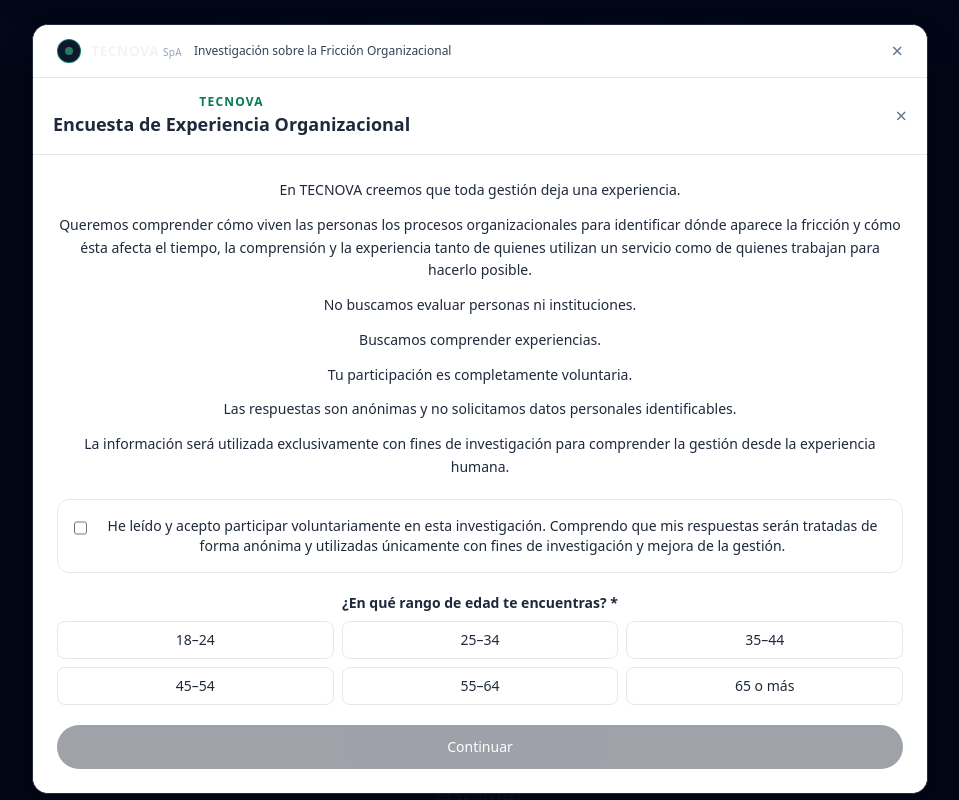
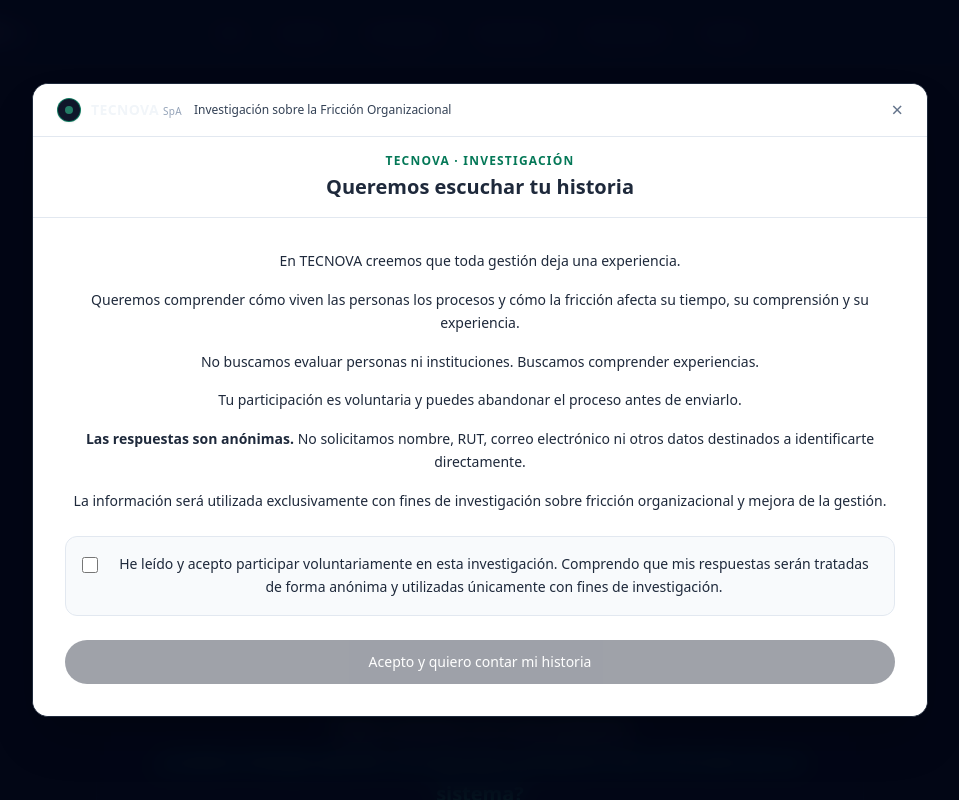
Before and after one commit to tecnova1/tecnova-platform, a Next.js app: page / in a window 1280 px wide. Both pictures are taken after a click on the button "Participar en la Investigación". Shown: the top 800 px of the page, without its empty margins (160-1119 px from the left). Built offline with nearby package versions, Linux system fonts and the light colour scheme.

Commit message:
refactor: turn IFC survey into conversational story flow

```diff
--- a/components/ui/EncuestaInvestigacion.tsx
+++ b/components/ui/EncuestaInvestigacion.tsx
@@ -1,17 +1,10 @@
 'use client';
 
-import { useMemo, useState } from 'react';
+import { useState } from 'react';
 
 type Role = 'usuario' | 'trabajador';
 
-const AGE_RANGES = [
-  '18–24',
-  '25–34',
-  '35–44',
-  '45–54',
-  '55–64',
-  '65 o más',
-] as const;
+const AGE_RANGES = ['18–24', '25–34', '35–44', '45–54', '55–64', '65 o más'];
 
 const USER_DIFFICULTIES = [
   'Información poco clara',
@@ -33,17 +26,16 @@ const WORKER_DIFFICULTIES = [
   'Otro',
 ];
 
-const MOMENTS = ['Antes de iniciar', 'Durante el proceso', 'Esperando respuesta', 'Al finalizar', 'Nunca sentí incertidumbre'];
+const USER_MOMENTS = ['Antes de iniciar', 'Durante el proceso', 'Esperando respuesta', 'Al finalizar', 'Nunca sentí incertidumbre'];
 const WORKER_MOMENTS = ['Antes de iniciar', 'Durante la ejecución', 'Esperando otra unidad', 'Al finalizar', 'Fue permanente durante todo el proceso'];
 
 export const EncuestaInvestigacion = ({ onClose }: { onClose: () => void }) => {
   const [consent, setConsent] = useState(false);
   const [ageRange, setAgeRange] = useState('');
   const [role, setRole] = useState<Role | ''>('');
-  const [step, setStep] = useState<'intro' | 'role' | 'experience' | 'sent'>('intro');
-  const [location, setLocation] = useState('');
-  const [organization, setOrganization] = useState('');
-  const [experience, setExperience] = useState('');
+  const [step, setStep] = useState<'consent' | 'story' | 'context' | 'sent'>('consent');
+  const [placeOrOrganization, setPlaceOrOrganization] = useState('');
+  const [story, setStory] = useState('');
   const [friction, setFriction] = useState('');
   const [difficulties, setDifficulties] = useState<string[]>([]);
   const [moment, setMoment] = useState('');
@@ -52,10 +44,7 @@ export const EncuestaInvestigacion = ({ onClose }: { onClose: () => void }) => {
 
   const isWorker = role === 'trabajador';
   const difficultyOptions = isWorker ? WORKER_DIFFICULTIES : USER_DIFFICULTIES;
-  const momentOptions = isWorker ? WORKER_MOMENTS : MOMENTS;
-
-  const canContinueIntro = consent && !!ageRange;
-  const canContinueRole = !!role;
+  const momentOptions = isWorker ? WORKER_MOMENTS : USER_MOMENTS;
 
   const toggleDifficulty = (item: string) => {
     setDifficulties((current) =>
@@ -63,27 +52,25 @@ export const EncuestaInvestigacion = ({ onClose }: { onClose: () => void }) => {
     );
   };
 
-  const payload = useMemo(
-    () => ({
+  const submit = async () => {
+    if (!role || !ageRange || !story || !friction || !moment || difficulties.length === 0) return;
+    setStatus('sending');
+
+    const payload = {
       survey: 'IFC',
-      survey_version: '1.0-native',
+      survey_version: '1.0-native-conversational',
       submitted_at_client: new Date().toISOString(),
+      consent: true,
+      anonymous: true,
       age_range: ageRange,
       role,
-      location: isWorker ? undefined : location,
-      organization: isWorker ? organization : undefined,
-      experience,
+      place_or_organization: placeOrOrganization,
+      story,
       friction_1_5: Number(friction),
       main_difficulties: difficulties,
       greatest_uncertainty_or_difficulty_moment: moment,
       proposed_change: change,
-    }),
-    [ageRange, role, location, organization, experience, friction, difficulties, moment, change, isWorker]
-  );
-
-  const submit = async () => {
-    if (!role || !ageRange || !experience || !friction || !moment || !change || difficulties.length === 0) return;
-    setStatus('sending');
+    };
 
     try {
       const response = await fetch('/api/investigacion', {
@@ -92,43 +79,65 @@ export const EncuestaInvestigacion = ({ onClose }: { onClose: () => void }) => {
         body: JSON.stringify(payload),
       });
 
-      if (!response.ok) throw new Error('No fue posible registrar la respuesta.');
+      if (!response.ok) throw new Error('No fue posible registrar la historia.');
       setStep('sent');
     } catch {
       setStatus('error');
     } finally {
-      if (status !== 'error') setStatus('idle');
+      setStatus('idle');
     }
   };
 
-  const title = step === 'sent' ? 'Gracias por participar' : 'Encuesta de Experiencia Organizacional';
-
   return (
     <div className="flex h-full min-h-[500px] flex-col bg-white text-slate-800">
-      <div className="flex items-center justify-between border-b border-slate-200 px-5 py-4">
-        <div>
-          <p className="text-xs font-semibold uppercase tracking-widest text-emerald-700">TECNOVA</p>
-          <h3 className="text-lg font-semibold">{title}</h3>
+      {step !== 'sent' && (
+        <div className="border-b border-slate-200 px-6 py-4">
+          <p className="text-xs font-semibold uppercase tracking-widest text-emerald-700">TECNOVA · Investigación</p>
+          <h3 className="mt-1 text-xl font-semibold">Queremos escuchar tu historia</h3>
         </div>
-        <button onClick={onClose} aria-label="Cerrar encuesta" className="text-xl text-slate-500 hover:text-slate-900">×</button>
-      </div>
+      )}
 
-      {step === 'intro' && (
-        <div className="flex-1 space-y-5 overflow-y-auto p-6">
-          <div className="space-y-3 text-sm leading-relaxed">
+      {step === 'consent' && (
+        <div className="flex-1 space-y-6 overflow-y-auto p-6 sm:p-8">
+          <div className="space-y-4 text-sm leading-relaxed">
             <p>En TECNOVA creemos que toda gestión deja una experiencia.</p>
-            <p>Queremos comprender cómo viven las personas los procesos organizacionales para identificar dónde aparece la fricción y cómo ésta afecta el tiempo, la comprensión y la experiencia tanto de quienes utilizan un servicio como de quienes trabajan para hacerlo posible.</p>
-            <p>No buscamos evaluar personas ni instituciones.</p>
-            <p>Buscamos comprender experiencias.</p>
-            <p>Tu participación es completamente voluntaria.</p>
-            <p>Las respuestas son anónimas y no solicitamos datos personales identificables.</p>
-            <p>La información será utilizada exclusivamente con fines de investigación para comprender la gestión desde la experiencia humana.</p>
+            <p>Queremos comprender cómo viven las personas los procesos y cómo la fricción afecta su tiempo, su comprensión y su experiencia.</p>
+            <p>No buscamos evaluar personas ni instituciones. Buscamos comprender experiencias.</p>
+            <p>Tu participación es voluntaria y puedes abandonar el proceso antes de enviarlo.</p>
+            <p><strong>Las respuestas son anónimas.</strong> No solicitamos nombre, RUT, correo electrónico ni otros datos destinados a identificarte directamente.</p>
+            <p>La información será utilizada exclusivamente con fines de investigación sobre fricción organizacional y mejora de la gestión.</p>
           </div>
 
-          <label className="flex gap-3 rounded-xl border border-slate-200 p-4 text-sm">
-            <input type="checkbox" checked={consent} onChange={(e) => setConsent(e.target.checked)} className="mt-1 h-4 w-4" />
-            <span>He leído y acepto participar voluntariamente en esta investigación. Comprendo que mis respuestas serán tratadas de forma anónima y utilizadas únicamente con fines de investigación y mejora de la gestión.</span>
+          <label className="flex gap-3 rounded-xl border border-slate-200 bg-slate-50 p-4 text-sm leading-relaxed">
+            <input type="checkbox" checked={consent} onChange={(e) => setConsent(e.target.checked)} className="mt-1 h-4 w-4 shrink-0" />
+            <span>He leído y acepto participar voluntariamente en esta investigación. Comprendo que mis respuestas serán tratadas de forma anónima y utilizadas únicamente con fines de investigación.</span>
           </label>
+
+          <button disabled={!consent} onClick={() => setStep('story')} className="w-full rounded-full bg-slate-900 px-6 py-3 text-sm font-medium text-white disabled:cursor-not-allowed disabled:opacity-40">
+            Acepto y quiero contar mi historia
+          </button>
+        </div>
+      )}
+
+      {step === 'story' && (
+        <div className="flex-1 space-y-6 overflow-y-auto p-6 sm:p-8">
+          <div className="space-y-2">
+            <h4 className="text-lg font-semibold">Cuéntanos qué pasó</h4>
+            <p className="text-sm leading-relaxed text-slate-600">
+              No necesitas responder como si fuera una encuesta. Cuéntanos, con tus propias palabras, qué gestión, trámite o proceso viviste y qué ocurrió.
+            </p>
+          </div>
+
+          <div>
+            <label className="mb-2 block text-sm font-semibold">Tu historia *</label>
+            <textarea
+              autoFocus
+              value={story}
+              onChange={(e) => setStory(e.target.value)}
+              placeholder="Cuéntanos la experiencia desde el principio. ¿Qué necesitabas hacer? ¿Qué ocurrió? ¿Cómo fue el recorrido?"
+              className="field min-h-48"
+            />
+          </div>
 
           <div>
             <label className="mb-2 block text-sm font-semibold">¿En qué rango de edad te encuentras? *</label>
@@ -141,74 +150,46 @@ export const EncuestaInvestigacion = ({ onClose }: { onClose: () => void }) => {
             </div>
           </div>
 
-          <button disabled={!canContinueIntro} onClick={() => setStep('role')} className="w-full rounded-full bg-slate-900 px-6 py-3 text-sm font-medium text-white disabled:cursor-not-allowed disabled:opacity-40">
+          <button disabled={!story.trim() || !ageRange} onClick={() => setStep('context')} className="w-full rounded-full bg-slate-900 px-6 py-3 text-sm font-medium text-white disabled:cursor-not-allowed disabled:opacity-40">
             Continuar
           </button>
         </div>
       )}
 
-      {step === 'role' && (
-        <div className="flex-1 space-y-5 overflow-y-auto p-6">
+      {step === 'context' && (
+        <div className="flex-1 space-y-6 overflow-y-auto p-6 sm:p-8">
           <div>
-            <h4 className="text-base font-semibold">Hoy respondes como: *</h4>
-            <p className="mt-1 text-sm text-slate-600">La encuesta adapta las preguntas según tu experiencia.</p>
+            <h4 className="text-lg font-semibold">Ayúdanos a comprender mejor la historia</h4>
+            <p className="mt-1 text-sm text-slate-600">Estas preguntas no buscan calificarte. Sólo nos ayudan a interpretar lo que nos contaste.</p>
           </div>
-          <div className="grid gap-3">
-            <button type="button" onClick={() => setRole('usuario')} className={`rounded-xl border p-4 text-left ${role === 'usuario' ? 'border-emerald-600 bg-emerald-50' : 'border-slate-200'}`}>
-              <strong>Usuario de un servicio</strong>
-            </button>
-            <button type="button" onClick={() => setRole('trabajador')} className={`rounded-xl border p-4 text-left ${role === 'trabajador' ? 'border-emerald-600 bg-emerald-50' : 'border-slate-200'}`}>
-              <strong>Trabajador de una organización</strong>
-            </button>
-          </div>
-          <button disabled={!canContinueRole} onClick={() => setStep('experience')} className="w-full rounded-full bg-slate-900 px-6 py-3 text-sm font-medium text-white disabled:opacity-40">
-            Continuar
-          </button>
-        </div>
-      )}
-
-      {step === 'experience' && (
-        <div className="flex-1 space-y-6 overflow-y-auto p-6">
-          {!isWorker ? (
-            <>
-              <div>
-                <h4 className="font-semibold">Experiencia del Usuario</h4>
-                <p className="mt-1 text-sm text-slate-600">Queremos comprender cómo viviste esta experiencia. No estamos evaluando personas ni instituciones.</p>
-              </div>
-              <Field label="¿Dónde ocurrió esta experiencia? *">
-                <input value={location} onChange={(e) => setLocation(e.target.value)} placeholder="Ingresa el nombre del lugar..." className="field" />
-              </Field>
-            </>
-          ) : (
-            <>
-              <div>
-                <h4 className="font-semibold">Experiencia del Trabajador</h4>
-                <p className="mt-1 text-sm text-slate-600">Queremos comprender cómo viviste este proceso de trabajo. No buscamos evaluar tu desempeño ni fiscalizar tu trabajo.</p>
-              </div>
-              <Field label="¿En qué organización ocurrió esta experiencia? *">
-                <input value={organization} onChange={(e) => setOrganization(e.target.value)} placeholder="Nombre de la organización..." className="field" />
-              </Field>
-            </>
-          )}
-
-          <Field label={isWorker ? '¿Cómo viviste este proceso de trabajo? *' : '¿Cómo viviste este trámite o proceso? *'}>
-            <textarea value={experience} onChange={(e) => setExperience(e.target.value)} placeholder="Describe tu experiencia..." className="field min-h-28" />
-          </Field>
 
           <div>
-            <label className="mb-2 block font-semibold">En una escala de 1 a 5, ¿cuánta fricción o {isWorker ? 'sobrecarga te generó este proceso de trabajo' : 'dificultad sentiste durante este trámite'}? *</label>
+            <label className="mb-2 block text-sm font-semibold">¿Cómo viviste esta experiencia? *</label>
+            <div className="grid gap-2 sm:grid-cols-2">
+              <button type="button" onClick={() => setRole('usuario')} className={`rounded-xl border p-3 text-left text-sm ${role === 'usuario' ? 'border-emerald-600 bg-emerald-50' : 'border-slate-200'}`}>Soy usuario de un servicio</button>
+              <button type="button" onClick={() => setRole('trabajador')} className={`rounded-xl border p-3 text-left text-sm ${role === 'trabajador' ? 'border-emerald-600 bg-emerald-50' : 'border-slate-200'}`}>Soy trabajador de una organización</button>
+            </div>
+          </div>
+
+          <div>
+            <label className="mb-2 block text-sm font-semibold">{isWorker ? '¿En qué organización ocurrió?' : '¿Dónde ocurrió?'}</label>
+            <input value={placeOrOrganization} onChange={(e) => setPlaceOrOrganization(e.target.value)} placeholder={isWorker ? 'Nombre de la organización...' : 'Nombre del lugar o servicio...'} className="field" />
+          </div>
+
+          <div>
+            <label className="mb-2 block text-sm font-semibold">Pensando en lo que nos contaste, ¿cuánta fricción sentiste? *</label>
             <div className="flex gap-2">
-              {[1,2,3,4,5].map((value) => (
+              {[1, 2, 3, 4, 5].map((value) => (
                 <button key={value} type="button" onClick={() => setFriction(String(value))} className={`h-11 w-11 rounded-lg border ${friction === String(value) ? 'border-emerald-600 bg-emerald-50' : 'border-slate-200'}`}>
                   {value}
                 </button>
               ))}
             </div>
-            <div className="mt-1 flex justify-between text-xs text-slate-500"><span>Sin fricción (Fluido)</span><span>{isWorker ? 'Parálisis / Frustración extrema' : 'Bloqueo / Desgaste extremo'}</span></div>
+            <div className="mt-1 flex justify-between text-xs text-slate-500"><span>Sin fricción</span><span>Bloqueo / desgaste extremo</span></div>
           </div>
 
           <div>
-            <label className="mb-2 block font-semibold">¿Qué fue lo que más {isWorker ? 'dificultó realizar correctamente este proceso' : 'dificultó tu experiencia'}? *</label>
+            <label className="mb-2 block text-sm font-semibold">¿Qué parte del recorrido hizo más difícil tu experiencia?</label>
             <div className="space-y-2">
               {difficultyOptions.map((item) => (
                 <label key={item} className="flex items-center gap-3 text-sm">
@@ -220,7 +201,7 @@ export const EncuestaInvestigacion = ({ onClose }: { onClose: () => void }) => {
           </div>
 
           <div>
-            <label className="mb-2 block font-semibold">¿En qué momento apareció la mayor {isWorker ? 'dificultad' : 'incertidumbre'}? *</label>
+            <label className="mb-2 block text-sm font-semibold">¿Cuándo sentiste la mayor incertidumbre o dificultad?</label>
             <div className="grid gap-2">
               {momentOptions.map((item) => (
                 <button key={item} type="button" onClick={() => setMoment(item)} className={`rounded-lg border px-3 py-2 text-left text-sm ${moment === item ? 'border-emerald-600 bg-emerald-50' : 'border-slate-200'}`}>
@@ -230,24 +211,25 @@ export const EncuestaInvestigacion = ({ onClose }: { onClose: () => void }) => {
             </div>
           </div>
 
-          <Field label="Si pudieras cambiar una sola cosa de esta experiencia, ¿qué cambiarías? *">
-            <textarea value={change} onChange={(e) => setChange(e.target.value)} placeholder="Escribe tu propuesta..." className="field min-h-28" />
-          </Field>
+          <div>
+            <label className="mb-2 block text-sm font-semibold">Si pudieras cambiar una sola cosa de lo que viviste, ¿qué cambiarías?</label>
+            <textarea value={change} onChange={(e) => setChange(e.target.value)} placeholder="Cuéntanos..." className="field min-h-28" />
+          </div>
 
-          {status === 'error' && <p className="rounded-lg bg-red-50 p-3 text-sm text-red-700">No pudimos registrar la respuesta. Revisa la conexión con el destino de datos e inténtalo nuevamente.</p>}
+          {status === 'error' && <p className="rounded-lg bg-red-50 p-3 text-sm text-red-700">No pudimos registrar tu historia. Inténtalo nuevamente.</p>}
 
-          <button type="button" disabled={status === 'sending'} onClick={submit} className="w-full rounded-full bg-slate-900 px-6 py-3 text-sm font-medium text-white disabled:opacity-50">
-            {status === 'sending' ? 'Enviando…' : 'Enviar'}
+          <button type="button" disabled={status === 'sending' || !role || !friction || !moment || difficulties.length === 0} onClick={submit} className="w-full rounded-full bg-slate-900 px-6 py-3 text-sm font-medium text-white disabled:opacity-50">
+            {status === 'sending' ? 'Guardando historia…' : 'Compartir mi historia'}
           </button>
         </div>
       )}
 
       {step === 'sent' && (
         <div className="flex flex-1 items-center justify-center p-8 text-center">
-          <div className="max-w-md space-y-3">
+          <div className="max-w-md space-y-4">
             <div className="text-4xl">✓</div>
-            <p className="text-lg font-semibold">Tu experiencia ha sido registrada.</p>
-            <p className="text-sm text-slate-600">Gracias por contribuir a la investigación de TECNOVA.</p>
+            <p className="text-xl font-semibold">Gracias por contarnos tu historia.</p>
+            <p className="text-sm leading-relaxed text-slate-600">Tu experiencia pasa a formar parte de una investigación sobre la fricción organizacional y la forma en que los sistemas afectan el tiempo de las personas.</p>
             <button onClick={onClose} className="rounded-full bg-slate-900 px-6 py-3 text-sm font-medium text-white">Cerrar</button>
           </div>
         </div>
@@ -260,12 +242,3 @@ export const EncuestaInvestigacion = ({ onClose }: { onClose: () => void }) => {
     </div>
   );
 };
-
-function Field({ label, children }: { label: string; children: React.ReactNode }) {
-  return (
-    <div>
-      <label className="mb-2 block font-semibold">{label}</label>
-      {children}
-    </div>
-  );
-}
```
